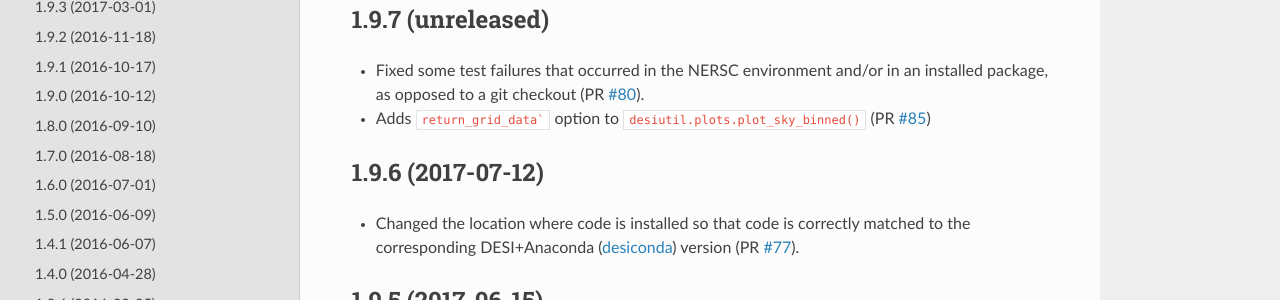
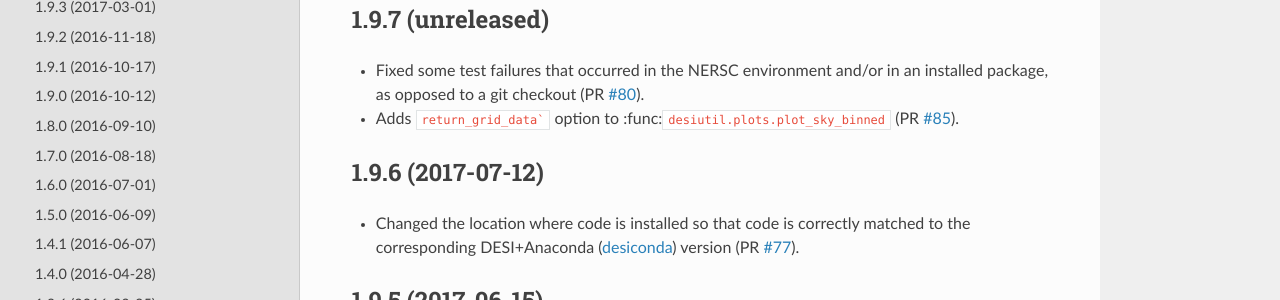
Before and after one commit to desihub/desiutil, a Sphinx documentation site: the page built from doc/changes.rst, in a window 1280 px wide and 900 px high. Shown: the part 157-457 px from the top of the window. Built offline with Sphinx 7.4.7 and the Read the Docs theme 2.0.0, drawn with Linux system fonts in a browser that asks for light colours; some of the changed lines change nothing that is shown.

Commit message:
update changes.rst syntax [ci skip]

````diff
--- a/doc/changes.rst
+++ b/doc/changes.rst
@@ -7,8 +7,8 @@ Change Log
 
 * Fixed some test failures that occurred in the NERSC environment and/or
   in an installed package, as opposed to a git checkout (PR `#80`_).
-* Adds ``return_grid_data``` option to ``desiutil.plots.plot_sky_binned()``
-  (PR `#85`_)
+* Adds ``return_grid_data``` option to :func:``desiutil.plots.plot_sky_binned``
+  (PR `#85`_).
 
 .. _`#80`: https://github.com/desihub/desiutil/pull/80
 .. _`#85`: https://github.com/desihub/desiutil/pull/85
````
